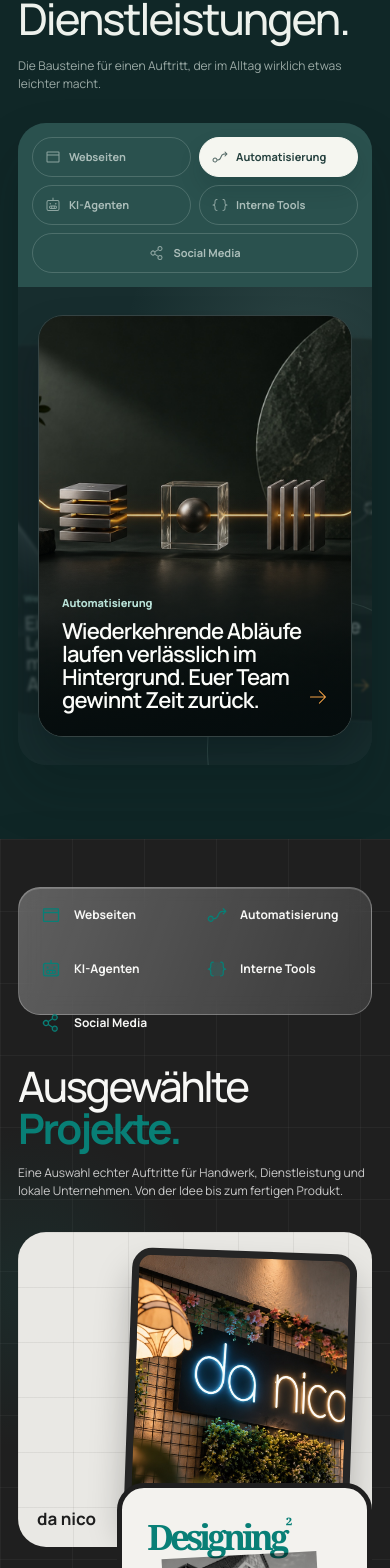
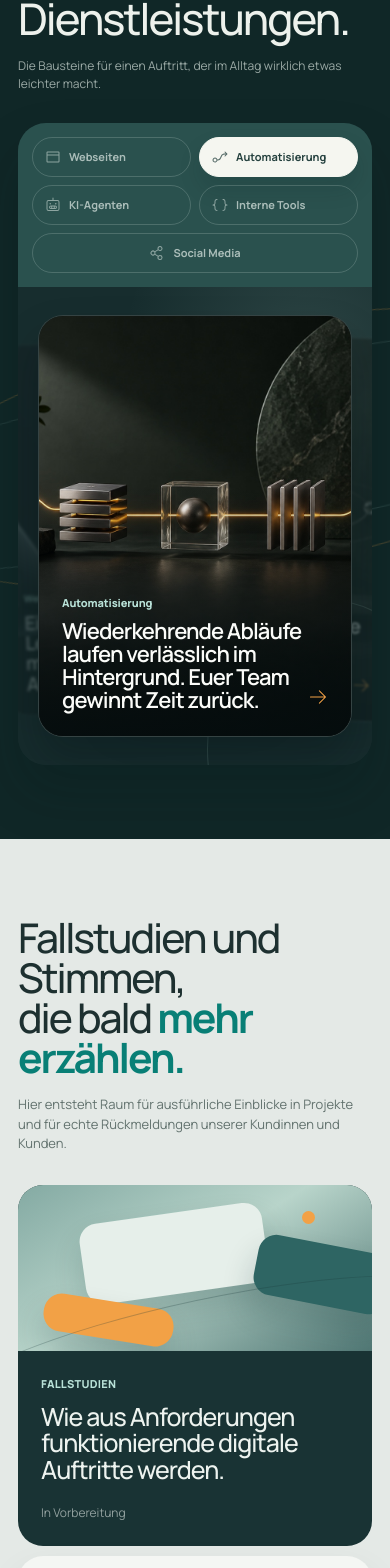
Before and after one commit to Ak-learn-code/new-homepage, a React (Vite) app: page / in a window 390 px wide. Shown: the part 3105-4673 px from the top of the page. Built offline with nearby package versions, Linux system fonts and the light colour scheme.

Commit message:
Add case study placeholder and service scroll line

```diff
--- a/src/main.jsx
+++ b/src/main.jsx
@@ -79,7 +79,7 @@ function HeroActions({ className = '' }) {
   return (
     <div className={`hero-actions ${className}`}>
       <Button>Projekt anfragen</Button>
-      <Button href="#projekte" secondary>Projekte ansehen</Button>
+      <Button href="#referenzen" secondary>Projekte ansehen</Button>
     </div>
   )
 }
@@ -124,8 +124,8 @@ function Navigation() {
         <div className="nav-links">
           <a href="#ueber-uns">Über uns</a>
           <a href="#leistungen">Leistungen</a>
-          <a href="#projekte">Projekte</a>
-          <a href="#ablauf">Ablauf</a>
+          <a href="#referenzen">Projekte</a>
+          <a href="#fallstudien">Fallstudien</a>
         </div>
         <a className="nav-contact" href="#kontakt">Kontakt</a>
         <button
@@ -140,7 +140,7 @@ function Navigation() {
       </nav>
       {open ? (
         <div className="mobile-menu" id="mobile-navigation">
-          {[['projekte', 'Projekte'], ['leistungen', 'Leistungen'], ['ablauf', 'Ablauf'], ['ueber-uns', 'Über uns'], ['kontakt', 'Kontakt']].map(([item, label]) => (
+          {[['referenzen', 'Projekte'], ['leistungen', 'Leistungen'], ['ueber-uns', 'Über uns'], ['kontakt', 'Kontakt']].map(([item, label]) => (
             <a key={item} href={`#${item}`} onClick={() => setOpen(false)}>{label}</a>
           ))}
         </div>
@@ -480,6 +480,7 @@ function ServiceShowcase() {
   const [paused, setPaused] = useState(false)
   const [hasEntered, setHasEntered] = useState(false)
   const sectionRef = useRef(null)
+  const serviceLineRef = useRef(null)
 
   useEffect(() => {
     const section = sectionRef.current
@@ -494,6 +495,34 @@ function ServiceShowcase() {
     }, { threshold: .22 })
     observer.observe(section)
     return () => observer.disconnect()
+  }, [])
+
+  useEffect(() => {
+    let frame = 0
+    const updateLine = () => {
+      frame = 0
+      const section = sectionRef.current
+      const line = serviceLineRef.current
+      if (!section || !line) return
+      if (window.matchMedia('(prefers-reduced-motion: reduce)').matches) {
+        line.style.setProperty('--service-line-shift', '0px')
+        return
+      }
+      const bounds = section.getBoundingClientRect()
+      const progress = Math.min(1, Math.max(0, (window.innerHeight * .82 - bounds.top) / (bounds.height + window.innerHeight * .35)))
+      line.style.setProperty('--service-line-shift', `${Math.round(progress * 150 - 75)}px`)
+    }
+    const requestUpdate = () => {
+      if (!frame) frame = window.requestAnimationFrame(updateLine)
+    }
+    updateLine()
+    window.addEventListener('scroll', requestUpdate, { passive: true })
+    window.addEventListener('resize', requestUpdate)
+    return () => {
+      window.removeEventListener('scroll', requestUpdate)
+      window.removeEventListener('resize', requestUpdate)
+      if (frame) window.cancelAnimationFrame(frame)
+    }
   }, [])
 
   useEffect(() => {
@@ -514,6 +543,7 @@ function ServiceShowcase() {
 
   return (
     <section className="service-carousel" id="leistungen" ref={sectionRef} aria-labelledby="service-carousel-title">
+      <div className="service-scroll-orbit" ref={serviceLineRef} aria-hidden="true" />
       <div className="service-carousel-head">
         <ScrollFillHeading id="service-carousel-title" className="service-scroll-title" text="Das sind unsere Dienstleistungen." fillColor="#edf1ec" mutedColor="rgba(237, 241, 236, .3)" />
         <p>Die Bausteine für einen Auftritt, der im Alltag wirklich etwas leichter macht.</p>
@@ -534,6 +564,29 @@ function ServiceShowcase() {
             </article>
           ))}
         </div>
+      </div>
+    </section>
+  )
+}
+
+function CaseStudiesPlaceholder() {
+  return (
+    <section className="proof-placeholder" id="fallstudien" aria-labelledby="proof-placeholder-title">
+      <div className="proof-placeholder-head">
+        <h2 id="proof-placeholder-title">Fallstudien und Stimmen,<br />die bald <em>mehr erzählen.</em></h2>
+        <p>Hier entsteht Raum für ausführliche Einblicke in Projekte und für echte Rückmeldungen unserer Kundinnen und Kunden.</p>
+      </div>
+      <div className="proof-placeholder-grid">
+        <article className="case-study-placeholder">
+          <div className="case-study-art" aria-hidden="true"><i /><i /><i /><b /></div>
+          <div><span>Fallstudien</span><h3>Wie aus Anforderungen funktionierende digitale Auftritte werden.</h3><p>In Vorbereitung</p></div>
+        </article>
+        <article className="reviews-placeholder">
+          <div className="review-quote" aria-hidden="true">„</div>
+          <h3>Echte Kundenstimmen folgen hier.</h3>
+          <div className="review-lines" aria-hidden="true"><i /><i /><i /></div>
+          <p>In Vorbereitung</p>
+        </article>
       </div>
     </section>
   )
@@ -678,7 +731,7 @@ function Footer() {
   return (
     <footer className="footer grid-bg" id="ueber-uns">
       <div className="footer-brand"><SideTwoLogo className="footer-brand-logo" /><p>Digitale Auftritte, Automatisierungen und KI-Lösungen, die im Alltag wirklich arbeiten.</p><span>Alexandros Kodalis & Bilal Altuntas</span></div>
-      <div className="footer-col"><strong>Sitemap</strong><a href="#top">Start</a><a href="#projekte">Projekte</a><a href="#leistungen">Leistungen</a><a href="#ablauf">Ablauf</a></div>
+      <div className="footer-col"><strong>Sitemap</strong><a href="#top">Start</a><a href="#referenzen">Projekte</a><a href="#leistungen">Leistungen</a><a href="#fallstudien">Fallstudien</a></div>
       <div className="footer-col"><strong>Mehr</strong><a href="#ueber-uns">Über uns</a><a href="#kontakt">Kontakt</a><a href="#kontakt">Projekt anfragen</a></div>
       <div className="footer-contact"><span>Kontakt</span><h2>Lasst uns etwas bauen,<br /><em>das arbeitet.</em></h2><a href="#kontakt">Projekt anfragen <ArrowRight size={18} weight="bold" /></a>{/* TODO: bestätigte E-Mail-Adresse oder Formular-Endpunkt ergänzen. */}</div>
       <div className="footer-bottom"><span>© 2026 CODE². Alle Rechte vorbehalten.</span><span>Direkt. Klar. Persönlich.</span></div>
@@ -706,7 +759,7 @@ function App() {
     }
   }, [])
 
-  return <main><Hero /><StudioImpact /><ReferencesSequence /><ServiceShowcase /><ProjectCollage /><Services /><Execution /><Contact /><ProcessCards /><Footer /></main>
+  return <main><Hero /><StudioImpact /><ReferencesSequence /><ServiceShowcase /><CaseStudiesPlaceholder /><Contact /><ProcessCards /><Footer /></main>
 }
 
 createRoot(document.getElementById('root')).render(<App />)
--- a/src/styles.css
+++ b/src/styles.css
@@ -1652,9 +1652,33 @@ input { caret-color: var(--accent); }
 
 /* Interactive service selection: the dark studio language of the hero, in a calmer compact module. */
 .service-carousel {
+  isolation: isolate;
+  position: relative;
+  overflow: hidden;
   padding: 88px clamp(22px, 4.4vw, 64px) 94px;
   color: #edf1ec;
   background: #102727;
+}
+.service-carousel > :not(.service-scroll-orbit) { position: relative; z-index: 1; }
+.service-scroll-orbit {
+  width: min(1470px, 124vw);
+  height: 370px;
+  position: absolute;
+  top: 42%;
+  left: 50%;
+  border: 2px solid rgba(242, 161, 70, .24);
+  border-radius: 50%;
+  pointer-events: none;
+  transform: translateX(calc(-50% + var(--service-line-shift, 0px))) rotate(-11deg);
+  transition: transform 90ms linear;
+  will-change: transform;
+}
+.service-scroll-orbit::before {
+  content: '';
+  position: absolute;
+  inset: 38px -118px;
+  border: 1px solid rgba(185, 226, 216, .12);
+  border-radius: 50%;
 }
 .service-carousel-head {
   max-width: 1440px;
@@ -1787,6 +1811,7 @@ input { caret-color: var(--accent); }
 
 @media (max-width: 600px) {
   .service-carousel { padding: 68px 18px 74px; }
+  .service-scroll-orbit { width: 192%; height: 246px; top: 46%; border-width: 1px; }
   .service-carousel-head { display: block; margin-bottom: 30px; }
   .service-carousel-head h2 { font-size: clamp(40px, 11.2vw, 53px); }
   .service-carousel-head p { margin-top: 17px; font-size: 12px; }
@@ -1810,6 +1835,144 @@ input { caret-color: var(--accent); }
 
 @media (prefers-reduced-motion: reduce) {
   .service-carousel-card, .service-carousel-list button { transition: none; animation: none; opacity: 1; transform: none; }
+  .service-scroll-orbit { transition: none; transform: translateX(-50%) rotate(-11deg); }
+}
+
+/* Reserved proof space: deliberately calm until real case studies and client quotes arrive. */
+.proof-placeholder {
+  padding: 104px clamp(22px, 4.4vw, 64px) 112px;
+  color: #1d3030;
+  background: #e4e9e6;
+}
+.proof-placeholder-head,
+.proof-placeholder-grid {
+  max-width: 1440px;
+  margin-inline: auto;
+}
+.proof-placeholder-head {
+  max-width: 1080px;
+  margin-left: 0;
+  margin-bottom: 44px;
+}
+.proof-placeholder-head h2 {
+  max-width: 930px;
+  margin: 0;
+  font-size: clamp(39px, 4.4vw, 64px);
+  font-weight: 500;
+  line-height: .98;
+  letter-spacing: -.05em;
+}
+.proof-placeholder-head h2 em { color: #087f76; }
+.proof-placeholder-head p {
+  max-width: 485px;
+  margin: 22px 0 0;
+  color: #62726e;
+  font-size: 15px;
+  line-height: 1.5;
+}
+.proof-placeholder-grid {
+  display: grid;
+  grid-template-columns: minmax(0, 1.32fr) minmax(300px, .68fr);
+  gap: 16px;
+}
+.case-study-placeholder,
+.reviews-placeholder {
+  min-height: 342px;
+  position: relative;
+  overflow: hidden;
+  border-radius: 30px;
+}
+.case-study-placeholder {
+  display: grid;
+  grid-template-columns: minmax(0, .94fr) minmax(245px, 1.06fr);
+  color: #edf3ef;
+  background: #193334;
+}
+.case-study-placeholder > div:last-child {
+  z-index: 1;
+  display: flex;
+  flex-direction: column;
+  align-items: flex-start;
+  justify-content: flex-end;
+  padding: 34px 37px;
+}
+.case-study-placeholder span,
+.reviews-placeholder > p {
+  color: #b9e2d8;
+  font-size: 11px;
+  font-weight: 750;
+  letter-spacing: .02em;
+  text-transform: uppercase;
+}
+.case-study-placeholder h3,
+.reviews-placeholder h3 {
+  max-width: 375px;
+  margin: 13px 0 0;
+  font-size: clamp(23px, 2vw, 31px);
+  font-weight: 500;
+  line-height: 1.06;
+  letter-spacing: -.04em;
+}
+.case-study-placeholder p { margin: 21px 0 0; color: rgba(237,243,239,.57); font-size: 12px; }
+.case-study-art {
+  position: relative;
+  overflow: hidden;
+  background: linear-gradient(148deg, #84aaa3 0%, #b8d4ca 47%, #517875 100%);
+}
+.case-study-art::after {
+  content: '';
+  width: 150%;
+  height: 61%;
+  position: absolute;
+  bottom: -31%;
+  left: -22%;
+  border: 1px solid rgba(23,55,55,.26);
+  border-radius: 50%;
+  transform: rotate(-12deg);
+}
+.case-study-art i,
+.case-study-art b {
+  position: absolute;
+  display: block;
+  border-radius: 18px;
+  background: #e6efea;
+  box-shadow: 0 18px 30px rgba(17, 49, 49, .2);
+}
+.case-study-art i:nth-child(1) { width: 52%; height: 49%; top: 17%; left: 18%; transform: rotate(-8deg); }
+.case-study-art i:nth-child(2) { width: 38%; height: 37%; top: 36%; right: -5%; background: #2e6563; transform: rotate(11deg); }
+.case-study-art i:nth-child(3) { width: 37%; height: 23%; bottom: 7%; left: 7%; background: #f2a146; transform: rotate(9deg); }
+.case-study-art b { width: 13px; height: 13px; top: 16%; right: 16%; border-radius: 50%; background: #f2a146; box-shadow: none; }
+.reviews-placeholder {
+  display: flex;
+  flex-direction: column;
+  justify-content: flex-end;
+  padding: 34px 37px;
+  color: #1d3030;
+  background: #f4f6f3;
+  box-shadow: 0 18px 38px rgba(32, 58, 55, .09);
+}
+.review-quote { position: absolute; top: 18px; right: 31px; color: #f2a146; font-family: Georgia, serif; font-size: 105px; line-height: 1; }
+.reviews-placeholder h3 { max-width: 250px; }
+.review-lines { display: grid; gap: 7px; width: min(100%, 250px); margin-top: 22px; }
+.review-lines i { height: 6px; display: block; border-radius: 999px; background: #d0d8d4; }
+.review-lines i:nth-child(2) { width: 76%; }.review-lines i:nth-child(3) { width: 51%; }
+.reviews-placeholder > p { margin: 24px 0 0; color: #6a7a76; }
+
+@media (max-width: 760px) {
+  .proof-placeholder { padding: 78px 18px 82px; }
+  .proof-placeholder-head { margin-bottom: 31px; }
+  .proof-placeholder-head h2 { font-size: clamp(38px, 10.5vw, 52px); }
+  .proof-placeholder-head p { margin-top: 18px; font-size: 13px; }
+  .proof-placeholder-grid { grid-template-columns: 1fr; gap: 10px; }
+  .case-study-placeholder,
+  .reviews-placeholder { min-height: 310px; border-radius: 25px; }
+  .case-study-placeholder { grid-template-columns: 1fr; }
+  .case-study-art { min-height: 166px; }
+  .case-study-placeholder > div:last-child { min-height: 194px; padding: 25px 23px; }
+  .case-study-placeholder h3,
+  .reviews-placeholder h3 { max-width: 315px; font-size: 25px; }
+  .reviews-placeholder { min-height: 282px; padding: 28px 23px; }
+  .review-quote { top: 9px; right: 20px; font-size: 88px; }
 }
 
 /* Project start: a clear, personal contact journey rather than a generic form. */
```
